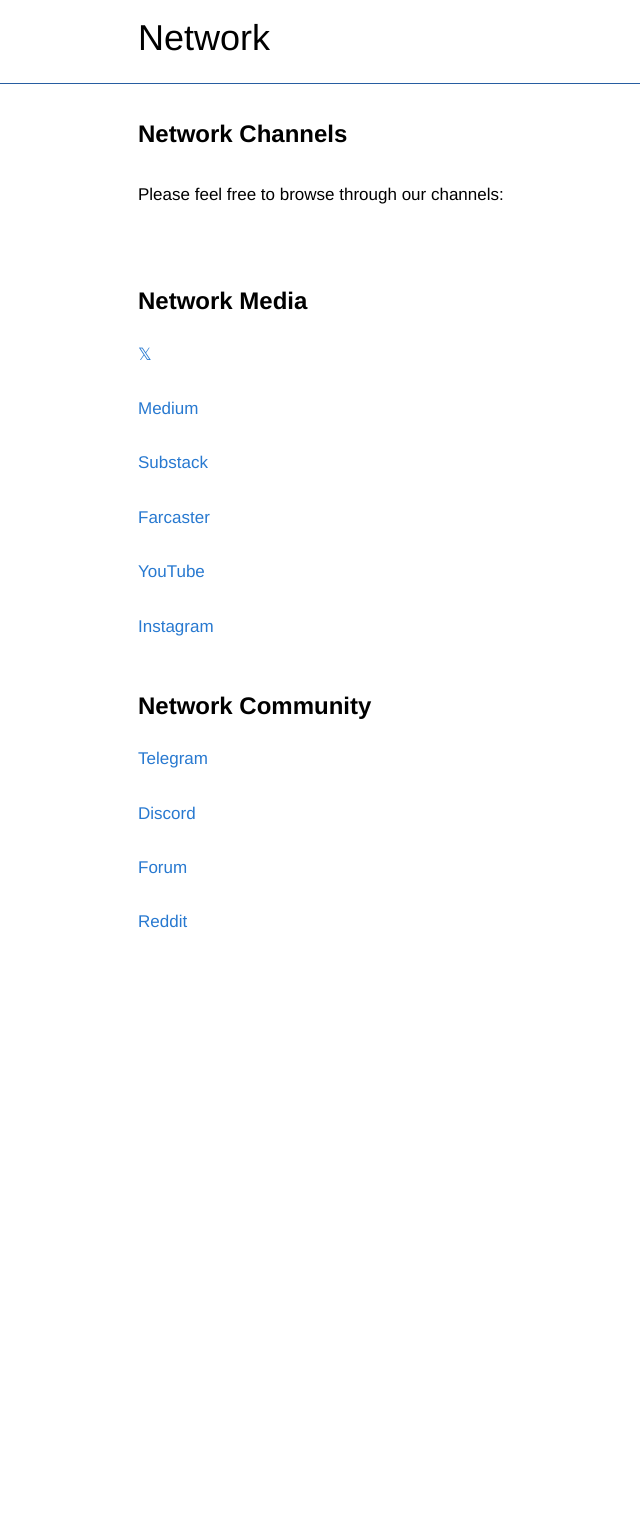
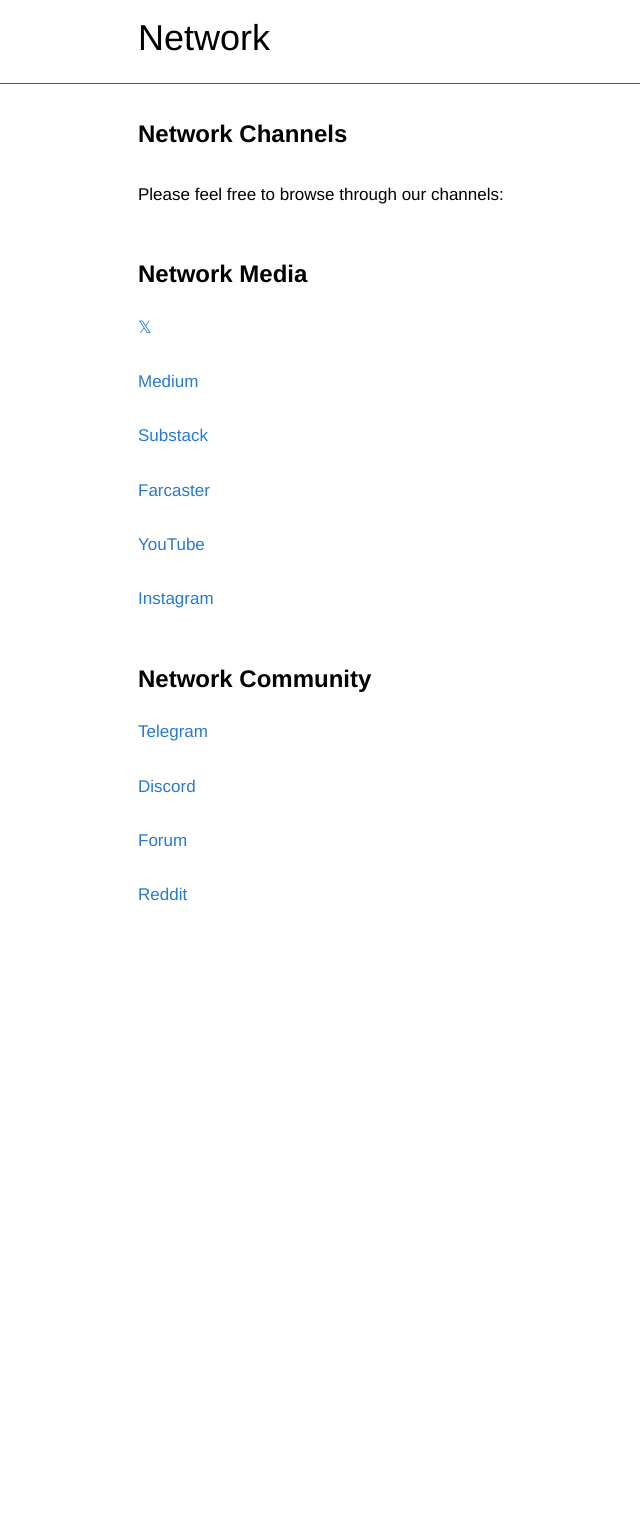
Before and after one commit to networkf/network.github.io, a Jekyll site: the page built from channels.md, in a window 1280 px wide. Shown: the whole page, without its empty margins (137-777 px from the left). Built offline with Jekyll 4.4.1, drawn with Linux system fonts in a browser that asks for light colours; some web fonts are replaced; our own code applies the rules of GitHub Pages for plain Markdown files; the repository's description, which GitHub fills in, is left out; after the commit the page ends 1487 px from its top, so only the background shows below that.

Commit message:
Update channels.md

```diff
--- a/channels.md
+++ b/channels.md
@@ -11,9 +11,8 @@ layout: default
 Please feel free to browse through our channels:
 
 <br>
+<b><font size="5">Network Media</font></b>
 <br>
-<b><font size="5">Network Media</font></b>
-
 
 <a href="https://x.com/netxork" target="_blank">𝕏</a>
 <br>
```
